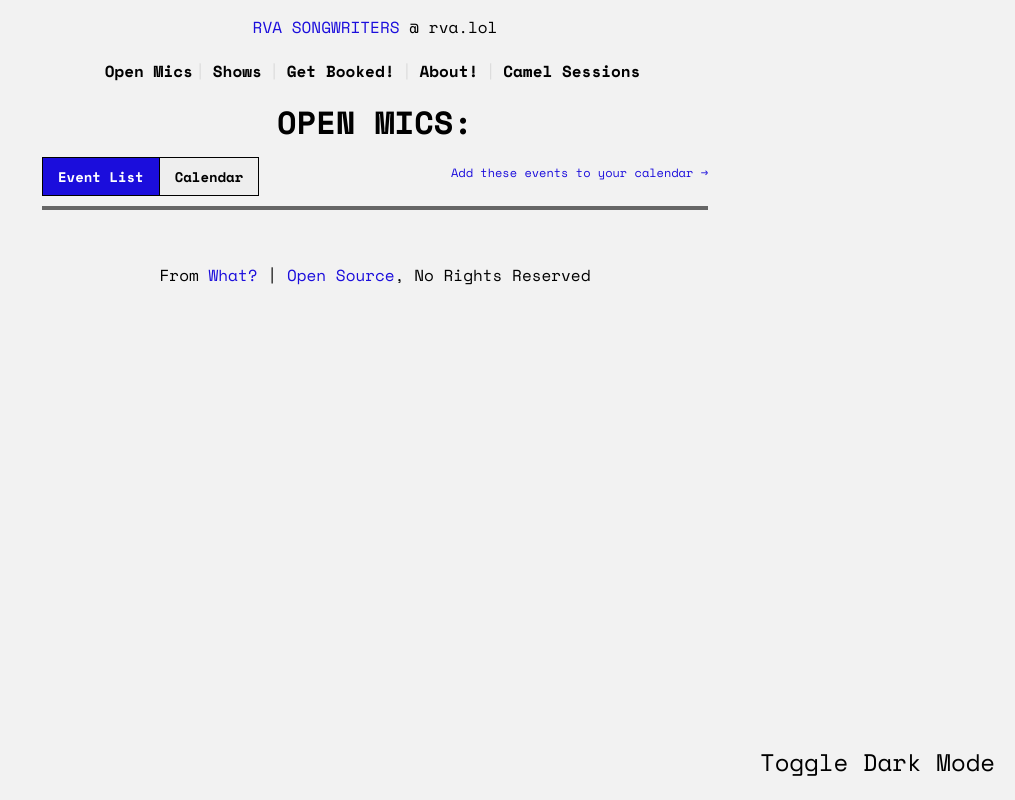
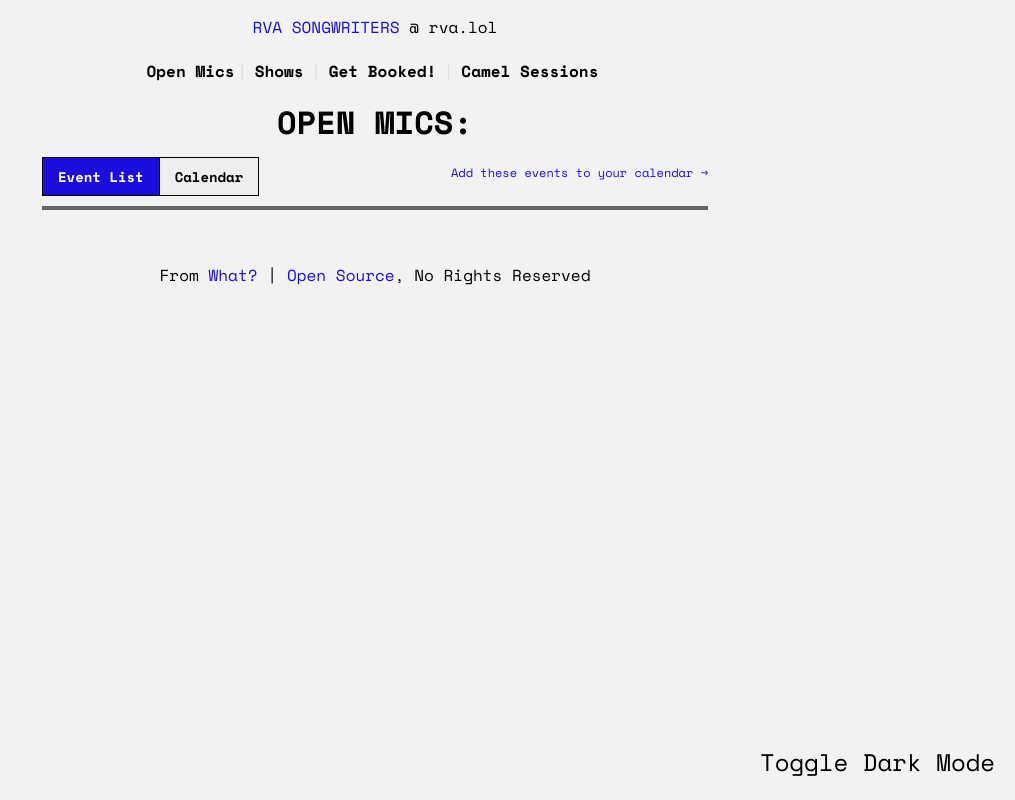
Before and after one commit to lsorese/rva.lol, an Astro site: page / in a window 1280 px wide. Shown: the whole page, without its empty margins (265-1280 px from the left). Built offline with nearby package versions, Linux system fonts and the light colour scheme; Astro itself is replaced by a stand-in of ours; no server answers.

Commit message:
Remove unnecessary "About!" link from navigation bar

```diff
--- a/src/layouts/BaseLayout.astro
+++ b/src/layouts/BaseLayout.astro
@@ -28,7 +28,6 @@ const { title } = Astro.props;
             <li><a href="/">Open Mics</a></li>
             <li><a href="/shows">Shows</a></li>
             <li><a href="/booking">Get Booked!</a></li>
-            <li><a href="/about">About!</a></li>
             <li><a href="/camelsessions">Camel Sessions</a></li>
           </ul>
         </nav>
```
